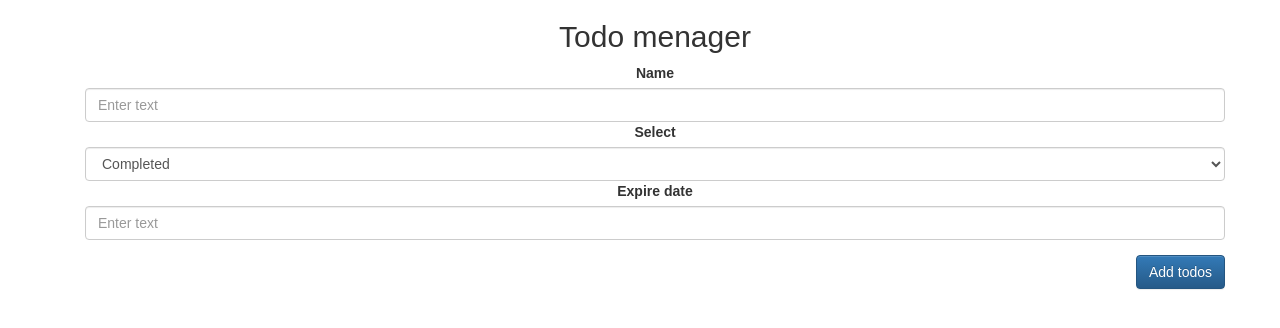
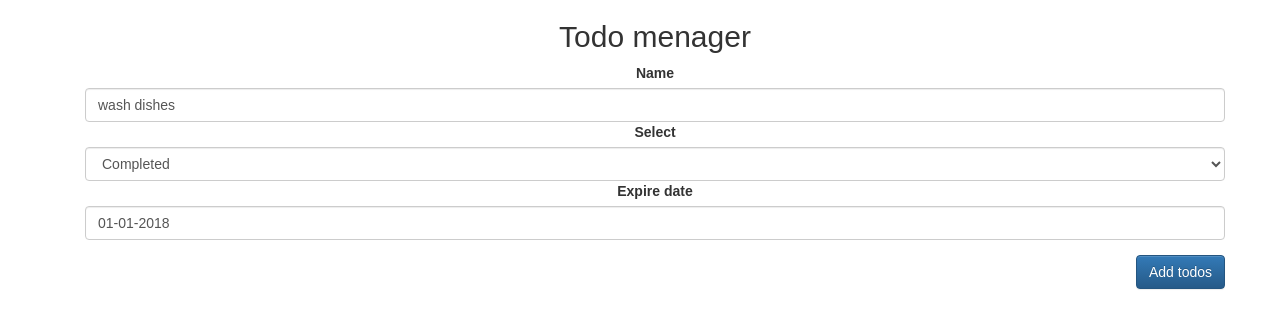
Before and after one commit to drummerdox/reactLearning, a React (Create React App) app in the folder client/: page /edit/1 in a window 1280 px wide. Shown: the top 328 px of the page. Built offline with nearby package versions, Linux system fonts and the light colour scheme.

Commit message:
feat: add todo edit

```diff
--- a/client/src/App.js
+++ b/client/src/App.js
@@ -1,5 +1,5 @@
 import React, {Component} from 'react';
-import {BrowserRouter as Router, Route, Switch} from 'react-router-dom';
+import {BrowserRouter as Router, Route, Switch, Link} from 'react-router-dom';
 import './App.css';
 import Home from "./components/Home";
 import About from "./components/About";
@@ -7,18 +7,83 @@ import NoMatch from "./components/NoMatch";
 import {MenageTodo} from './components/MenageTodo';
 
 class App extends Component {
+    constructor(props) {
+        super(props);
+
+        this.state = {
+            tasks: [
+                {
+                    id: 1,
+                    task: 'wash dishes',
+                    isCompleted: false,
+                    data: '01-01-2018'
+                },
+                {
+                    id: 2,
+                    task: 'clean teeth',
+                    isCompleted: true,
+                    data: '02-02-2018'
+                }
+            ]
+        }
+    }
+
+    createTask = (task) => {
+        console.log('app');
+        console.log(task);
+
+        const tasks = [...this.state.tasks, task];
+
+        this.setState(state => ({tasks}));
+
+        console.log(this.state.tasks);
+    };
+
+    taskEdit = (id) => {
+        const index = this.state.todos.findIndex(todo => todo.id === id);
+
+        this.setState({
+            todos: [
+                ...this.state.todos.slice(0, index),
+                {
+                    ...this.state.todos[index],
+                    isCompleted: !this.state.todos[index].isCompleted
+                },
+                ...this.state.todos.slice(index + 1)
+            ]
+        });
+    };
+
+    deleteTodo = (id) => {
+        const newTask = this.state.tasks.filter(task => id !== task.id);
+        this.setState({tasks: newTask});
+      };
+
     render() {
         return (
             <Router>
                 <div className="App">
                     <div className="container">
                         <Switch>
-                            <Route exact path={'/'} component={Home}/>
+                            <Route
+                                exact path={'/'}
+                                component ={
+                                    () => <Home tasks={this.state.tasks} />
+                                }
+                            />
                             <Route path={'/about'} component={About}/>
-                            <Route path={'/add'} component={MenageTodo}/>
-                            <Route path={'/edit'} component={MenageTodo}/>
-
-                            <Route path="/tasks/:id" component={props => <MenageTodo task={this.state.tasks.find(task => task.id === props.match.params.id)}  />} />
+                            <Route path="/add" component={() =>
+                                <MenageTodo
+                                    onAddButtonClick={task => this.setState({tasks: this.state.tasks.concat(task)})}
+                                />}
+                            />
+                            <Route path="/edit/:id" component={props =>
+                                <MenageTodo
+                                    task={this.state.tasks.find(task => task.id === 1)}
+                                    creatTask = {this.createTask}
+                                />
+                            }
+                            />
                             <Route component={NoMatch}/>
                         </Switch>
                     </div>
--- a/client/src/components/Home.js
+++ b/client/src/components/Home.js
@@ -1,29 +1,23 @@
 import React, {Component} from 'react';
 import {TodoList} from "./TodoList";
 import {AddTodo} from "./AddTodo";
-import UUID from 'uuid-js' ;
+import UUID from 'uuid-js';
 
 export class Home extends Component {
     constructor(props) {
         super(props);
 
+        const {tasks} =  this.props;
+
         this.state = {
-            todos: [
-                {
-                    id: UUID.create(1).toString(),
-                    task: 'wash dishes',
-                    isCompleted: false,
-                },
-                {
-                    id: UUID.create(1).toString(),
-                    task: 'clean teeth',
-                    isCompleted: true,
-                }
-            ]
+            todos: tasks
         }
     }
 
     handleClick = () => {
+        console.log(712678162378);
+
+
         this.setState(prevState => ({
             todos: !prevState.todos
         }));
@@ -42,6 +36,7 @@ export class Home extends Component {
                     todos = {todos}
                     onClick = {this.handleClick}
                 />
+
                 <AddTodo
                     onClicked = {this.onHandleClick}
                  />
--- a/client/src/components/MenageTodo.js
+++ b/client/src/components/MenageTodo.js
@@ -1,12 +1,20 @@
 import React, {Component} from 'react';
 import { Button, FormGroup, FormControl, ControlLabel} from 'react-bootstrap';
+import PropTypes from 'prop-types';
+import UUID from 'uuid-js';
 
 export class MenageTodo extends Component {
     constructor(props) {
         super(props);
 
+        console.log('menager props');
+        console.log(this.history);
+
         this.state = {
-            value: ''
+            task: this.props.task.task,
+            date: this.props.task.data,
+            isCompleted: false,
+            value: '',
         };
     }
 
@@ -14,6 +22,30 @@ export class MenageTodo extends Component {
         this.setState({ value: e.target.value });
     }
 
+    handleChangeName = (e) => {
+        this.setState({ task: e.target.task });
+    }
+
+    handleChangeDate = (e) => {
+        this.setState({ date: e.target.date });
+    }
+
+    handleCreatTask = (e) => {
+        const task = this.taskCreator();
+
+        this.props.creatTask(task);
+    }
+
+    taskCreator = () => {
+        const task = {
+            id: UUID.create(1).toString(),
+            task: this.state.task,
+            isCompleted: true,
+            data: this.state.date
+        };
+
+        return task;
+    }
 
     render() {
         return (
@@ -27,9 +59,9 @@ export class MenageTodo extends Component {
                     <ControlLabel>Name</ControlLabel>
                     <FormControl
                         type="text"
-                        value={this.state.value}
+                        value={this.state.task}
                         placeholder="Enter text"
-                        onChange={this.handleChange}
+                        onChange={this.handleChangeName}
                     />
 
                     <ControlLabel>Select</ControlLabel>
@@ -41,14 +73,14 @@ export class MenageTodo extends Component {
                     <ControlLabel>Expire date</ControlLabel>
                     <FormControl
                         type="text"
-                        value={this.state.value}
+                        value={this.state.date}
                         placeholder="Enter text"
-                        onChange={this.handleChange}
+                        onChange={this.handleChangeDate}
                     />
                     </FormGroup>
                 </form>
                 <Button
-                    onClick = {this.props.onClicked }
+                    onClick = {this.handleCreatTask}
                     className="pull-right"
                     bsStyle={'primary'}
                 >
@@ -58,3 +90,7 @@ export class MenageTodo extends Component {
         );
     }
 }
+
+MenageTodo.propTypes = {
+    handleCreatTask: PropTypes.func.isRequired,
+};
--- a/client/src/components/Todos.js
+++ b/client/src/components/Todos.js
@@ -16,6 +16,9 @@ export class Todos extends Component {
 
 
     render() {
+        const task = this.props;
+        console.log(task);
+
         return (
             <React.Fragment>
                 <th>{this.props.id}</th>
@@ -24,9 +27,11 @@ export class Todos extends Component {
                 <th>
                     <Link
                         //{...this.props}
-                        to={`/edit/`}
+                        to = {'/edit/' + this.props.id }
+                        task = {task}
+                        params = {task}
                         >
-                        {'edit'}
+                    {'edit'}
                     </Link>
                 </th>
             </React.Fragment>
```
